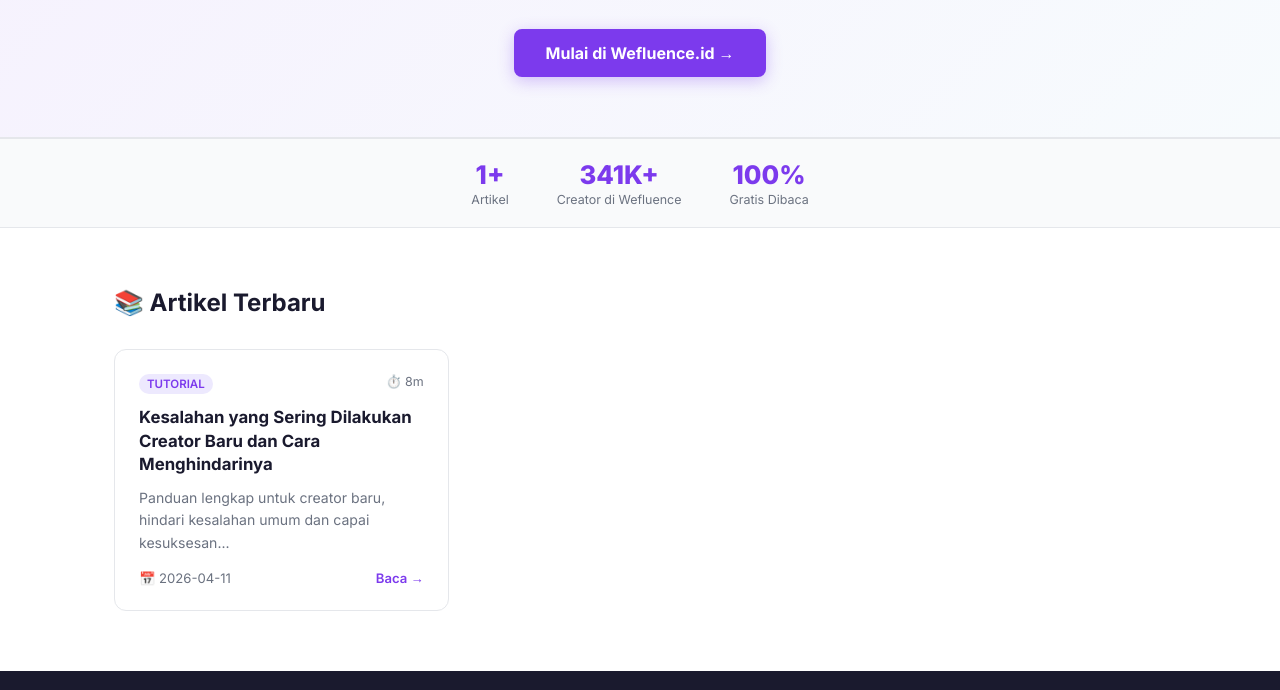
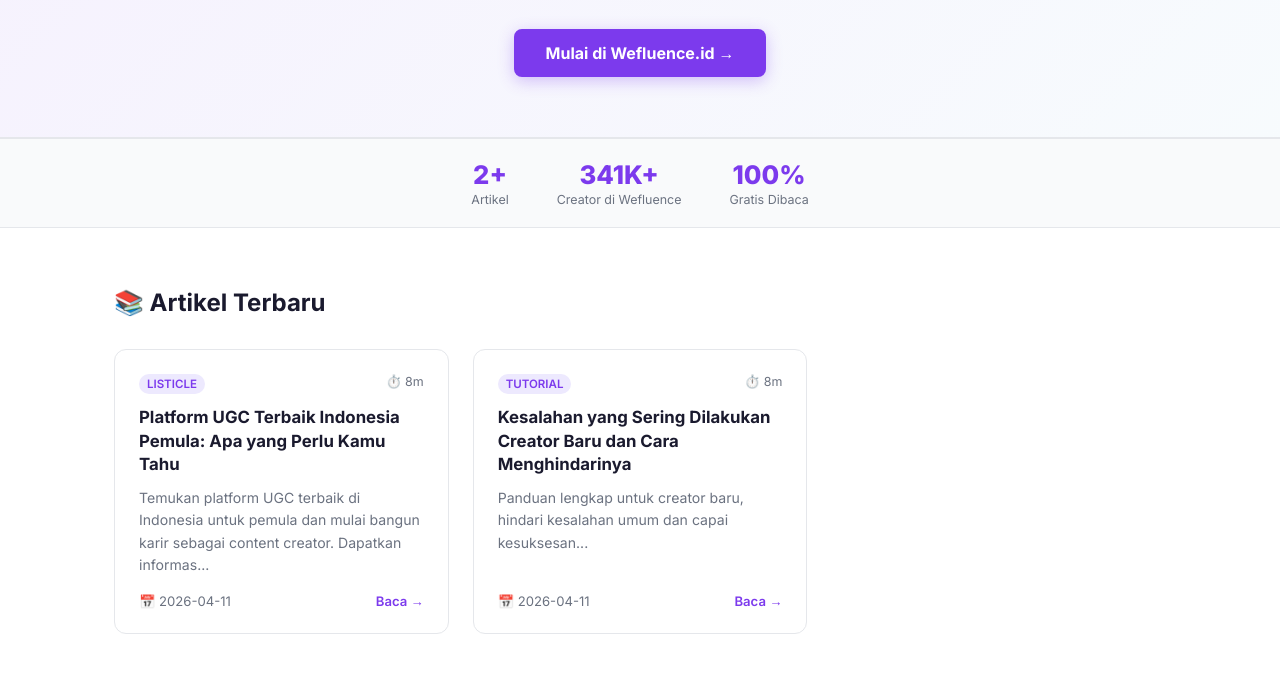
Before and after one commit to 13kailouis/wefluence-tips-creator, a plain HTML site: page index.html in a window 1280 px wide. Shown: the part 262-952 px from the top of the page. Drawn offline with Linux system fonts and the light colour scheme.

Commit message:
Update homepage

```diff
--- a/index.html
+++ b/index.html
@@ -119,7 +119,7 @@
 </section>
 
 <div class="stats-bar">
-  <div class="stat"><div class="val">1+</div><div class="lbl">Artikel</div></div>
+  <div class="stat"><div class="val">2+</div><div class="lbl">Artikel</div></div>
   <div class="stat"><div class="val">341K+</div><div class="lbl">Creator di Wefluence</div></div>
   <div class="stat"><div class="val">100%</div><div class="lbl">Gratis Dibaca</div></div>
 </div>
@@ -127,6 +127,19 @@
 <section class="articles-section">
   <h2 class="section-title">📚 Artikel Terbaru</h2>
   <div class="articles-grid">
+
+          <a href="https://13kailouis.github.io/wefluence-tips-creator/platform-ugc-terbaik-indonesia-pemula.html" class="article-card">
+            <div class="card-meta">
+              <span class="card-type">Listicle</span>
+              <span class="card-time">⏱️ 8m</span>
+            </div>
+            <h2>Platform UGC Terbaik Indonesia Pemula: Apa yang Perlu Kamu Tahu</h2>
+            <p class="card-desc">Temukan platform UGC terbaik di Indonesia untuk pemula dan mulai bangun karir sebagai content creator. Dapatkan informas...</p>
+            <div class="card-footer">
+              <span>📅 2026-04-11</span>
+              <span class="card-read">Baca →</span>
+            </div>
+          </a>
 
           <a href="https://13kailouis.github.io/wefluence-tips-creator/kesalahan-creator-baru-dan-cara-menghindarinya.html" class="article-card">
             <div class="card-meta">
```
